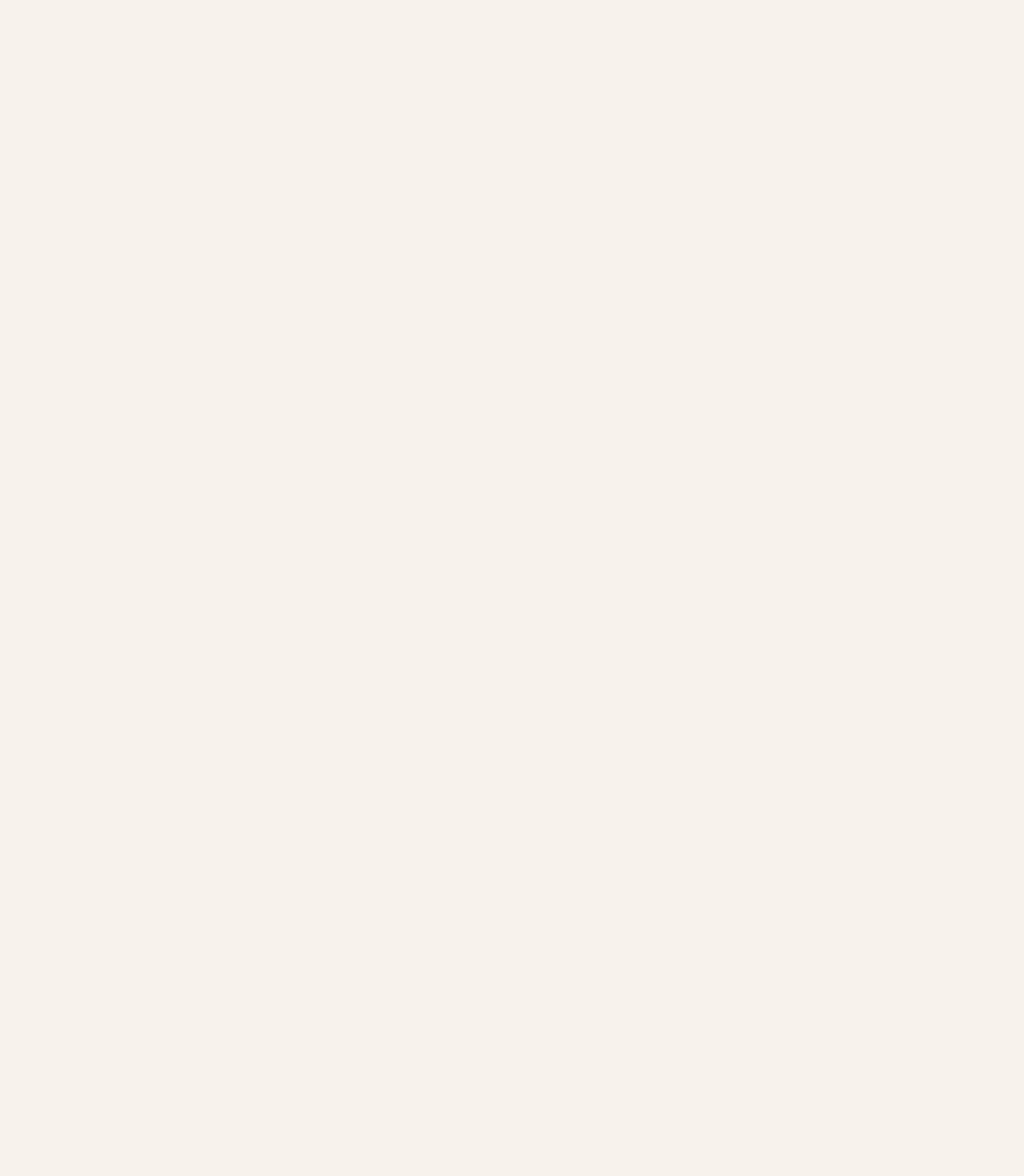
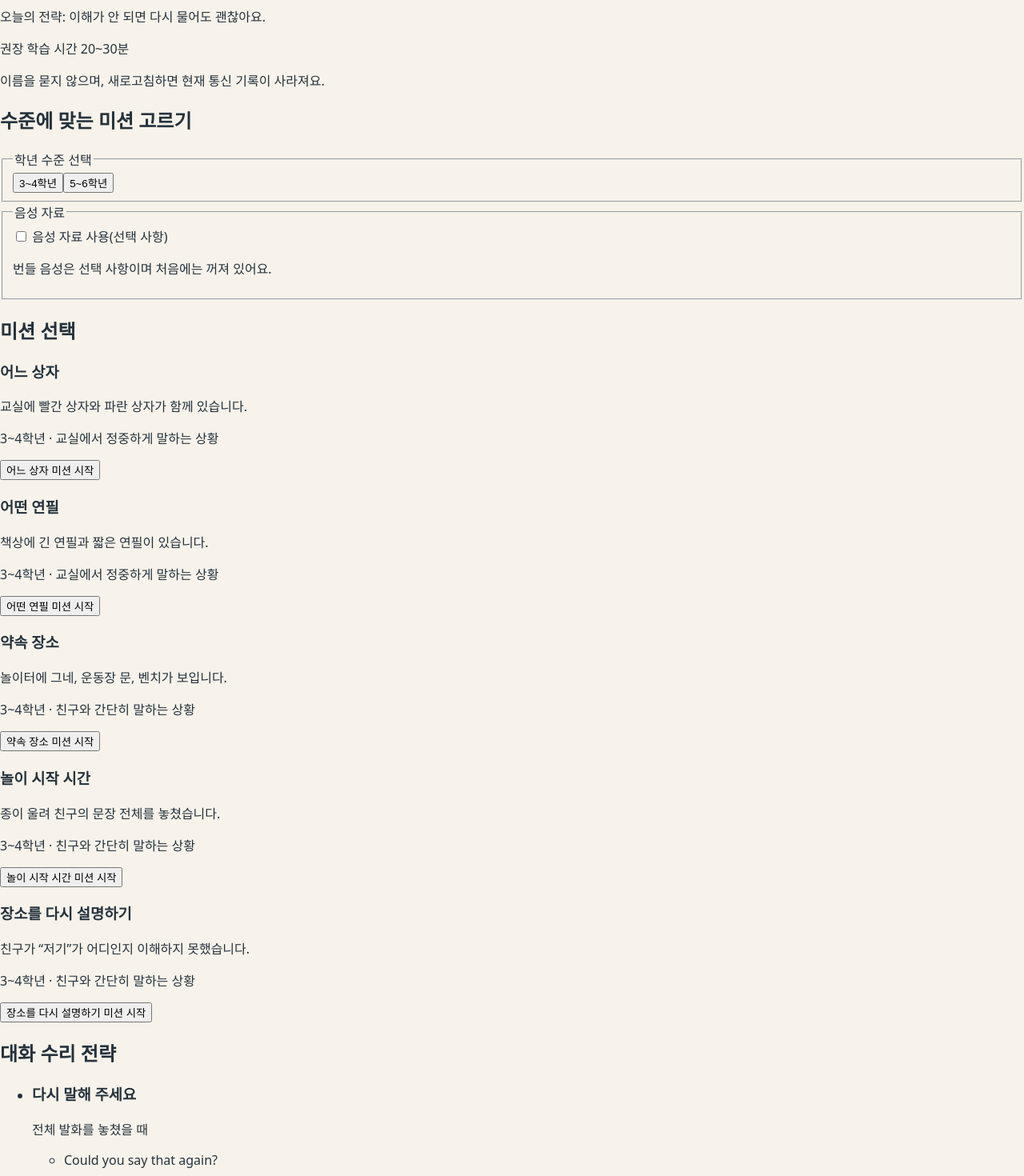
Before and after one commit to WBmaker2/conversation-repair-signal-center, a React (Vite) app: page / in a window 1280 px wide. Shown: the part 180-1650 px from the top of the page at 80% size. Before the commit the page ends 800 px from the top, so only its background shows below. Built offline with nearby package versions, Linux system fonts and the light colour scheme.

Commit message:
feat: add grade-aware conversation signal center

```diff
--- a/src/app/App.tsx
+++ b/src/app/App.tsx
@@ -1,10 +1,42 @@
-import type { JSX } from 'react';
+import { useReducer, useState, type JSX } from 'react';
+import { MissionFlow } from './MissionFlow';
+import { SignalCenter } from '../features/center/SignalCenter';
+import { getMissionsByGradeBand, MISSIONS } from '../content/missionRepository';
+import type { GradeBand } from '../domain/mission';
+import { createInitialSession, missionSessionReducer } from '../domain/session';
 
 export function App(): JSX.Element {
+  const [gradeBand, setGradeBand] = useState<GradeBand>('3-4');
+  const [voiceEnabled, setVoiceEnabled] = useState(false);
+  const [session, dispatch] = useReducer(missionSessionReducer, undefined, createInitialSession);
+
+  if (session.phase !== 'center') {
+    const mission = MISSIONS.find((candidate) => candidate.id === session.missionId);
+    if (mission) {
+      return (
+        <main id="main-content">
+          <MissionFlow mission={mission} session={session} dispatch={dispatch} voiceEnabled={voiceEnabled} />
+        </main>
+      );
+    }
+    return (
+      <main id="main-content">
+        <h1>대화 수리 신호센터</h1>
+        <p>이 미션을 찾을 수 없어요. 신호센터에서 다른 미션을 골라 주세요.</p>
+      </main>
+    );
+  }
+
   return (
     <main id="main-content">
-      <h1>대화 수리 신호센터</h1>
-      <p>못 알아들은 순간은 대화를 이어 가는 신호예요.</p>
+      <SignalCenter
+        gradeBand={gradeBand}
+        missions={getMissionsByGradeBand(gradeBand)}
+        voiceEnabled={voiceEnabled}
+        onGradeBandChange={setGradeBand}
+        onVoiceEnabledChange={setVoiceEnabled}
+        onMissionStart={(missionId) => dispatch({ type: 'mission.started', missionId })}
+      />
     </main>
   );
 }
--- /dev/null
+++ b/src/app/MissionFlow.tsx
@@ -0,0 +1,29 @@
+import type { Dispatch } from 'react';
+import type { Mission } from '../domain/mission';
+import type { MissionSessionAction, MissionSessionState } from '../domain/session';
+
+export interface MissionFlowProps {
+  mission: Mission;
+  session: MissionSessionState;
+  dispatch: Dispatch<MissionSessionAction>;
+  voiceEnabled: boolean;
+}
+
+export function MissionFlow({ mission, session, dispatch, voiceEnabled }: MissionFlowProps) {
+  // The reducer is intentionally threaded through this shell for the later learning phases.
+  void dispatch;
+
+  return (
+    <section data-session-phase={session.phase} data-voice-enabled={voiceEnabled ? 'true' : 'false'}>
+      <header>
+        <p>{mission.titleKo}</p>
+        <h1>{mission.titleKo}</h1>
+        <p>{mission.scenarioKo}</p>
+      </header>
+      <section aria-labelledby="observation-heading">
+        <h2 id="observation-heading">대화 관측</h2>
+        <p>대화에서 어떤 부분이 분명하지 않은지 살펴보세요.</p>
+      </section>
+    </section>
+  );
+}
--- /dev/null
+++ b/src/features/audio/AudioPreferenceToggle.tsx
@@ -0,0 +1,21 @@
+export interface AudioPreferenceToggleProps {
+  checked: boolean;
+  onChange: (checked: boolean) => void;
+}
+
+export function AudioPreferenceToggle({ checked, onChange }: AudioPreferenceToggleProps) {
+  return (
+    <fieldset>
+      <legend>음성 자료</legend>
+      <label>
+        <input
+          type="checkbox"
+          checked={checked}
+          onChange={(event) => onChange(event.currentTarget.checked)}
+        />{' '}
+        음성 자료 사용(선택 사항)
+      </label>
+      <p>번들 음성은 선택 사항이며 처음에는 꺼져 있어요.</p>
+    </fieldset>
+  );
+}
--- /dev/null
+++ b/src/features/center/MissionCard.tsx
@@ -0,0 +1,31 @@
+import type { Mission } from '../../domain/mission';
+
+export interface MissionCardProps {
+  mission: Mission;
+  onStart: (missionId: string) => void;
+}
+
+function gradeLabel(gradeBand: Mission['gradeBand']) {
+  return gradeBand === '3-4' ? '3~4학년' : '5~6학년';
+}
+
+function contextLabel(context: Mission['politenessContext']) {
+  return context === 'classroom-polite'
+    ? '교실에서 정중하게 말하는 상황'
+    : '친구와 간단히 말하는 상황';
+}
+
+export function MissionCard({ mission, onStart }: MissionCardProps) {
+  return (
+    <article>
+      <h3>{mission.titleKo}</h3>
+      <p>{mission.scenarioKo}</p>
+      <p>
+        <span>{gradeLabel(mission.gradeBand)}</span> · <span>{contextLabel(mission.politenessContext)}</span>
+      </p>
+      <button type="button" onClick={() => onStart(mission.id)}>
+        {mission.titleKo} 미션 시작
+      </button>
+    </article>
+  );
+}
--- /dev/null
+++ b/src/features/center/SignalCenter.tsx
@@ -0,0 +1,73 @@
+import type { GradeBand, Mission } from '../../domain/mission';
+import { AudioPreferenceToggle } from '../audio/AudioPreferenceToggle';
+import { MissionCard } from './MissionCard';
+import { StrategyLegend } from './StrategyLegend';
+
+export interface SignalCenterProps {
+  gradeBand: GradeBand;
+  missions: readonly Mission[];
+  voiceEnabled: boolean;
+  onGradeBandChange: (gradeBand: GradeBand) => void;
+  onVoiceEnabledChange: (enabled: boolean) => void;
+  onMissionStart: (missionId: string) => void;
+}
+
+export function SignalCenter({
+  gradeBand,
+  missions,
+  voiceEnabled,
+  onGradeBandChange,
+  onVoiceEnabledChange,
+  onMissionStart,
+}: SignalCenterProps) {
+  return (
+    <div>
+      <header>
+        <h1>대화 수리 신호센터</h1>
+        <p>못 알아들은 순간은 대화를 이어 가는 신호예요.</p>
+      </header>
+
+      <section aria-labelledby="today-strategy-heading">
+        <h2 id="today-strategy-heading">오늘의 전략</h2>
+        <p>오늘의 전략: 이해가 안 되면 다시 물어도 괜찮아요.</p>
+        <p>권장 학습 시간 20~30분</p>
+      </section>
+
+      <p>이름을 묻지 않으며, 새로고침하면 현재 통신 기록이 사라져요.</p>
+
+      <section aria-labelledby="grade-selection-heading">
+        <h2 id="grade-selection-heading">수준에 맞는 미션 고르기</h2>
+        <fieldset>
+          <legend>학년 수준 선택</legend>
+          <button
+            type="button"
+            aria-pressed={gradeBand === '3-4'}
+            onClick={() => onGradeBandChange('3-4')}
+          >
+            3~4학년
+          </button>
+          <button
+            type="button"
+            aria-pressed={gradeBand === '5-6'}
+            onClick={() => onGradeBandChange('5-6')}
+          >
+            5~6학년
+          </button>
+        </fieldset>
+      </section>
+
+      <AudioPreferenceToggle checked={voiceEnabled} onChange={onVoiceEnabledChange} />
+
+      <section aria-labelledby="mission-list-heading">
+        <h2 id="mission-list-heading">미션 선택</h2>
+        <div>
+          {missions.map((mission) => (
+            <MissionCard key={mission.id} mission={mission} onStart={onMissionStart} />
+          ))}
+        </div>
+      </section>
+
+      <StrategyLegend />
+    </div>
+  );
+}
--- /dev/null
+++ b/src/features/center/StrategyLegend.tsx
@@ -0,0 +1,25 @@
+import { REPAIR_STRATEGIES } from '../../content/strategies';
+import { LanguageText } from '../../shared/LanguageText';
+
+export function StrategyLegend() {
+  return (
+    <section aria-labelledby="strategy-legend-heading">
+      <h2 id="strategy-legend-heading">대화 수리 전략</h2>
+      <ul>
+        {REPAIR_STRATEGIES.map((strategy) => (
+          <li key={strategy.id}>
+            <h3>{strategy.labelKo}</h3>
+            <p>{strategy.purposeKo}</p>
+            <ul aria-label={`${strategy.labelKo} 예시`}>
+              {strategy.examplesEn.map((example) => (
+                <li key={example}>
+                  <LanguageText language="en">{example}</LanguageText>
+                </li>
+              ))}
+            </ul>
+          </li>
+        ))}
+      </ul>
+    </section>
+  );
+}
--- /dev/null
+++ b/src/shared/LanguageText.tsx
@@ -0,0 +1,12 @@
+import type { ReactNode } from 'react';
+
+export interface LanguageTextProps {
+  language: 'en' | 'ko';
+  as?: 'span' | 'p';
+  children: ReactNode;
+}
+
+export function LanguageText({ language, as = 'span', children }: LanguageTextProps) {
+  const Element = as;
+  return <Element lang={language}>{children}</Element>;
+}
```
Also changed, not shown: 1 other file (tests, documents, lock files or other folders).
